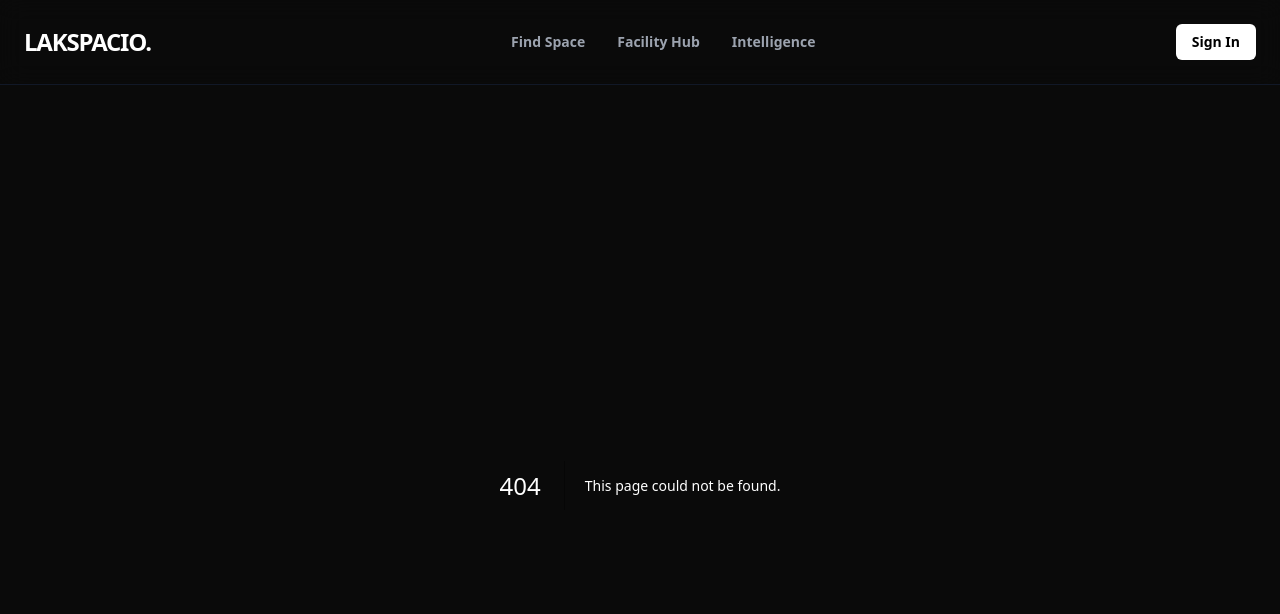
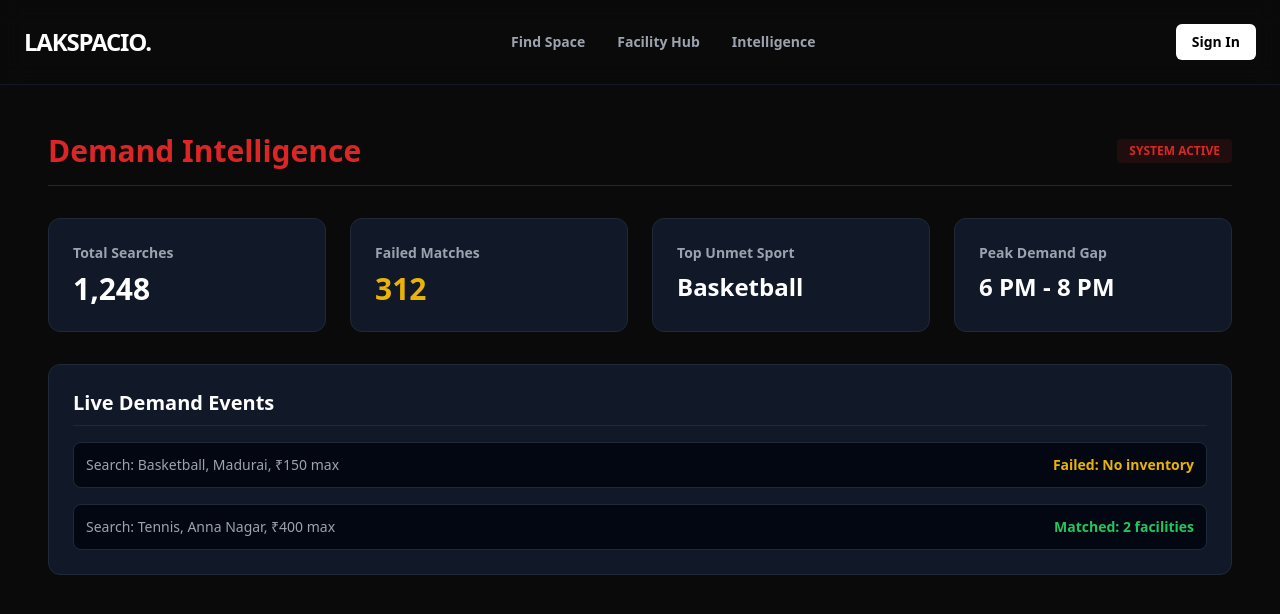
Before and after one commit to dheenadhayalan071-debug/lakspacio, a Next.js app: page /admin in a window 1280 px wide. Before the commit this address had no page. Shown: the top 614 px of the page. Built offline with nearby package versions, Linux system fonts and the light colour scheme.

Commit message:
Create page.tsx

```diff
--- /dev/null
+++ b/src/app/admin/page.tsx
@@ -0,0 +1,46 @@
+export default function AdminDashboard() {
+  return (
+    <div className="p-6 md:p-12 max-w-7xl mx-auto">
+      <div className="flex justify-between items-center mb-8 border-b border-gray-800 pb-4">
+        <h1 className="text-3xl font-extrabold text-brand-red">Demand Intelligence</h1>
+        <div className="bg-brand-red/10 text-brand-red text-xs font-bold px-3 py-1 rounded">
+          SYSTEM ACTIVE
+        </div>
+      </div>
+
+      <div className="grid grid-cols-1 md:grid-cols-2 lg:grid-cols-4 gap-6 mb-8">
+        <div className="bg-gray-900 border border-gray-800 rounded-xl p-6">
+          <p className="text-gray-400 text-sm font-semibold mb-2">Total Searches</p>
+          <h2 className="text-3xl font-black">1,248</h2>
+        </div>
+        <div className="bg-gray-900 border border-gray-800 rounded-xl p-6">
+          <p className="text-gray-400 text-sm font-semibold mb-2">Failed Matches</p>
+          <h2 className="text-3xl font-black text-brand-yellow">312</h2>
+        </div>
+        <div className="bg-gray-900 border border-gray-800 rounded-xl p-6">
+          <p className="text-gray-400 text-sm font-semibold mb-2">Top Unmet Sport</p>
+          <h2 className="text-2xl font-black mt-2">Basketball</h2>
+        </div>
+        <div className="bg-gray-900 border border-gray-800 rounded-xl p-6">
+          <p className="text-gray-400 text-sm font-semibold mb-2">Peak Demand Gap</p>
+          <h2 className="text-2xl font-black mt-2">6 PM - 8 PM</h2>
+        </div>
+      </div>
+
+      {/* Demand Event Log */}
+      <div className="bg-gray-900 border border-gray-800 rounded-xl p-6">
+        <h3 className="text-xl font-bold mb-4 border-b border-gray-800 pb-2">Live Demand Events</h3>
+        <div className="space-y-4">
+          <div className="flex flex-col md:flex-row md:justify-between md:items-center text-sm p-3 bg-gray-950 rounded-lg border border-gray-800">
+            <span className="text-gray-400 mb-2 md:mb-0">Search: Basketball, Madurai, ₹150 max</span>
+            <span className="text-brand-yellow font-bold">Failed: No inventory</span>
+          </div>
+          <div className="flex flex-col md:flex-row md:justify-between md:items-center text-sm p-3 bg-gray-950 rounded-lg border border-gray-800">
+            <span className="text-gray-400 mb-2 md:mb-0">Search: Tennis, Anna Nagar, ₹400 max</span>
+            <span className="text-green-500 font-bold">Matched: 2 facilities</span>
+          </div>
+        </div>
+      </div>
+    </div>
+  );
+}
```
